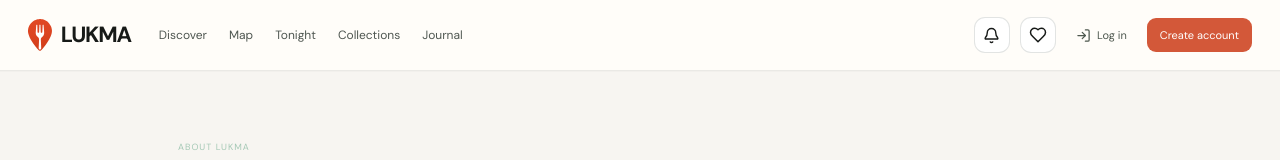
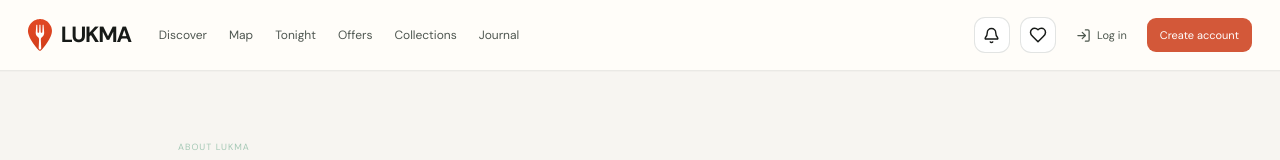
Before and after one commit to PNatroshvili/skup-portfolio, a Next.js app: page /about in a window 1280 px wide. Shown: the top 160 px of the page. Built offline with nearby package versions, Linux system fonts and the light colour scheme.

Commit message:
Add offers to LUKMA global marketplace navigation

```diff
--- a/src/components/SkupHeader.tsx
+++ b/src/components/SkupHeader.tsx
@@ -64,6 +64,7 @@ export default function SkupHeader({
           <Link className={activeNav === "discover" ? "active" : ""} href="/discover/">Discover</Link>
           <Link className={activeNav === "map" ? "active" : ""} href="/discover/#map">Map</Link>
           <Link className={activeNav === "tonight" ? "active" : ""} href="/discover/?is_open=true">Tonight</Link>
+          <Link className={activeNav === "offers" ? "active" : ""} href="/discover/?offers=true">Offers</Link>
           <Link className={activeNav === "collections" ? "active" : ""} href="/discover/#collections">Collections</Link>
           <Link href="/journal/">Journal</Link>
         </nav>
@@ -90,6 +91,7 @@ export default function SkupHeader({
           <Link href="/discover/" onClick={() => setOpen(false)}><Search size={17}/> Discover</Link>
           <Link href="/discover/#map" onClick={() => setOpen(false)}><Map size={17}/> Map</Link>
           <Link href="/discover/?is_open=true" onClick={() => setOpen(false)}>Tonight</Link>
+          <Link href="/discover/?offers=true" onClick={() => setOpen(false)}>Offers</Link>
           <Link href="/discover/#collections" onClick={() => setOpen(false)}>Collections</Link>
           <Link href="/journal/" onClick={() => setOpen(false)}>Journal</Link>
           <Link href="/bookings/" onClick={() => setOpen(false)}>My bookings</Link>
```
